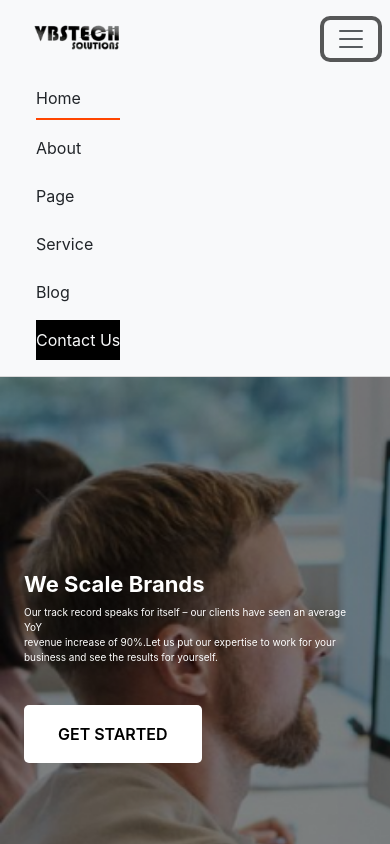
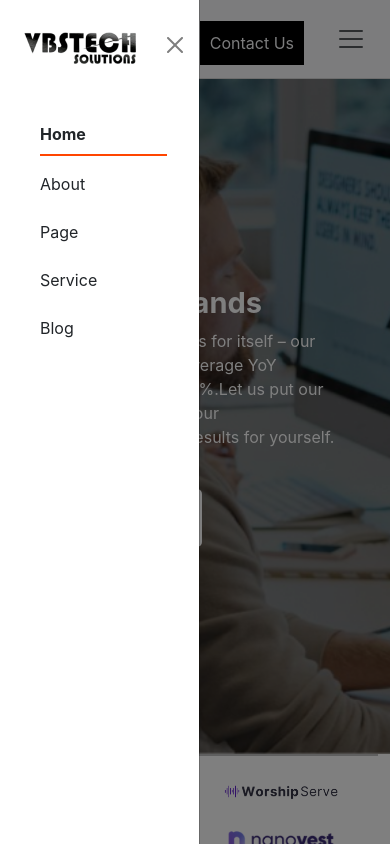
Before and after one commit to bhavuksidhu/VBS-Tech, a React (Create React App) app: page / in a window 390 px wide. Both pictures are taken after a click on the button 351 px from the left and 38 px from the top of the page. Shown: the top 844 px of the page. Built offline with nearby package versions, Linux system fonts and the light colour scheme.

Commit message:
landing page updation

```diff
--- a/src/App.css
+++ b/src/App.css
@@ -262,7 +262,8 @@ margin: 0px 26px 0px 36px !important;
  }
 
  .google img {
-   max-width: 132px;
+   max-width: 169px;
+
  }
 .google h2{
   font-family: adieu light, Sans-serif;
@@ -289,7 +290,7 @@ margin: 0px 26px 0px 36px !important;
   flex: 1 0 140px
 } */
  .advertisment_section {
-   margin-top: 100px;
+   margin-top: 20px;
  }
  .nav-link.active {
   border-bottom: 2px solid orangered; /* Change the color and width as needed */
@@ -441,7 +442,7 @@ margin: 0px 26px 0px 36px !important;
   display: flex;
 }
 .googles img {
-  max-width: 132px;
+  max-width: 170px;
 }
 .elementor-toggle-title{
   font-family: circular air, Sans-serif;
@@ -881,7 +882,7 @@ margin: 0px;
 }
 .google{
   height: 50px ;
-  padding: 20px;
+  /* padding: 20px; */
 }
 .text{
   color: #000;
@@ -1033,7 +1034,8 @@ color: white;
       flex: 1 1 40%; /* Adjust for fewer logos per row on small screens */
     }
     .google img {
-      max-width: 74px;
+      max-width: 122px;
+      object-fit: contain;
     }
     .brand-logo_heading
     {
@@ -1067,7 +1069,106 @@ display: none;
     .brand-logo {
       width: 100px;
     }
+    .containet_holder {
+      padding: 0px;
+  }
   }
 .f6{
 font-size: 1em;
 }
+/* @media (max-width: px) {
+  .google img {
+    max-width: 122px;
+  }
+} */
+
+
+
+
+
+
+
+
+
+
+
+
+
+
+
+
+
+
+
+
+
+
+
+
+
+
+
+
+
+
+
+
+
+
+
+
+
+
+
+
+
+
+
+/* Add this to your CSS file */
+.offcanvas-start {
+  width: 250px; /* Adjust the width as needed */
+}
+
+.offcanvas-title {
+  margin-left: 10px;
+}
+
+.navbar-toggler {
+  border: none;
+}
+
+.navbar-custom {
+  background-color: #f8f9fa; /* Customize as needed */
+}
+
+/* Additional styles for the nav links */
+.nav-link.change {
+  color: #343a40; /* Customize as needed */
+}
+
+.nav-link.change.active {
+  font-weight: bold;
+  color: #000; /* Customize active link color */
+}
+.offcanvas {
+  width: 200px !important;
+}
+@media (max-width:991px) {
+  .btnn {
+    display: none;
+  }
+
+}
+@media (max-width:991px) {
+  .btn1 {
+    display: flex !important;
+  }
+
+}
+.btn1 {
+  display: none;
+  padding: 10px;
+}
+.hww {
+  gap:20px;
+}
--- a/src/Footer/Footer.css
+++ b/src/Footer/Footer.css
@@ -51,3 +51,13 @@
     position: relative;
     top: 5px;
   }
+  .footers_section{
+margin: 3rem;
+padding: 3rem;
+  }
+  @media(max-width:575px){
+    .footers_section{
+        padding: 0px;
+        margin: 0px;
+    }
+}
--- a/src/Footer/Footer.js
+++ b/src/Footer/Footer.js
@@ -5,7 +5,7 @@ export default function Footer() {
   return (
     <div>
      <div class="container-fluid  " style={{backgrounColor: "#FAFAFB"}}>
-    <div class=" p-5 m-5 text-dark">
+    <div class="  footers_section text-dark">
       <div class="row mt-5  text-dark">
         <div class="col-lg-4 mt-5 text-start text-dark col-md-6 col-sm-6 allaresame text-dark mb-5">
           <h5><b>VBSTECH SOLUTIONS</b></h5>
@@ -61,7 +61,7 @@ export default function Footer() {
 
 
          <div >
-         <p className=' mb-0 pj'>Vbs Tech Solution India Pvt Ltd </p>
+         <p className=' mb-0 pj'>Vbs Tech Solutions India Pvt Ltd </p>
             <p className=' mb-0 pj'>Near North Rapid station Opp.</p>
             <p className=' mb-0 pj'>Delhi - Meerut Road</p>
             <p className=' mb-0 pj'>201204</p>
--- a/src/LandingPage/LandingPage.css
+++ b/src/LandingPage/LandingPage.css
@@ -27,26 +27,29 @@
 
 
 .back-ground {
-    height: 100vh;
+    height: 80vh;
     background:
     url('../Images/Frame1.png');   background-size: cover;
     background-repeat: no-repeat;
 }
 
 .h2edit {
-font-size: clamp(22px, 4vw, 44px);
+font-size: clamp(29px, 4vw, 44px);
 font-weight: 700;
 
 }
 .pedit {
-font-size: clamp(10px, 2vw, 16px);
+font-size: clamp(16px, 5vw, 16px);
 font-weight: 400;
 margin-bottom: 0px !important;
 
 }
+
 .home-section{
-    position: relative;
-    top: 23%;
+    width: 100%;
+    height: 100%;
+    display: flex;
+    align-items: center;
 }
 #green1 {
     border-radius: 5px !important;
@@ -60,3 +63,13 @@ margin-bottom: 0px !important;
     width: auto;
     font-weight: 600;
 }
+.imgphoto {
+    width: 100%;
+    height: 100%;
+    max-width: 170px;
+}
+@media(max-width:575px){
+    .rows{
+        margin: 0px !important;
+    }
+}
--- a/src/LandingPage/LandingPage.js
+++ b/src/LandingPage/LandingPage.js
@@ -86,19 +86,19 @@ export default function LandingPage() {
           <div className='d-flex containers'>
 
             <div className='google d-flex align-items-center'>
-              <img src={img2} />
+              <img src={img2} className='imgphoto' />
             </div>
             <div className='google d-flex align-items-center'>
-              <img src={img3} />
+              <img src={img3} className='imgphoto' />
             </div>
             <div className='google d-flex align-items-center'>
-              <img src={img4} />
+              <img src={img4} className='imgphoto'/>
             </div>
             <div className='google d-flex align-items-center'>
-              <img src={img5} />
+              <img src={img5} className='imgphoto' />
             </div>
             <div className='google d-flex align-items-center'>
-              <img src={img6} />
+              <img src={img6} className='imgphoto' />
             </div>
           </div>
 
@@ -500,10 +500,10 @@ export default function LandingPage() {
           <div class="col-lg-6 col-md-6 mt-5">
             <div class="">
               <div class="row g-0">
-                <div class="col-lg-4 col-md-12 col-sm-12">
+                <div class="col-lg-4 col-md-12 col-sm-6">
                   <img src={img21} class="rounded-start rs" alt="..." />
                 </div>
-                <div class="col-lg-8 col-md-12 col-sm-12  column">
+                <div class="col-lg-8 col-md-12 col-sm-6  column">
                   <div class="card-body text-start">
                     <div>
                       {[1, 2, 3, 4, 5].map((star, index) => {
@@ -534,10 +534,10 @@ export default function LandingPage() {
           <div class="col-lg-6 col-md-6 mt-5">
             <div class=" ">
               <div class="row g-0">
-                <div class="col-lg-4 col-md-12 col-sm-12">
+                <div class="col-lg-4 col-md-12 col-sm-6">
                   <img src={img22} class="rounded-start rs" alt="..." />
                 </div>
-                <div class="col-lg-8 col-md-12 col-sm-12 column">
+                <div class="col-lg-8 col-md-12 col-sm-6 column">
                   <div class="card-body text-start">
                     <div>
                       {[1, 2, 3, 4, 5].map((star, index) => {
--- a/src/Navbar/Navbar.js
+++ b/src/Navbar/Navbar.js
@@ -8,12 +8,17 @@ function Navbar() {
       <nav className="navbar navbar-expand-lg navbar-light bg-light navbar-custom">
         <div className="container-fluid">
           <a className="navbar-brand" href="/">
-            <img src={img1} className="ms-3 mb-2" alt="" style={{ width: "100px" }} />
+            <img src={img1} className="ms-3 mb-2 " alt="Logo" style={{ width: "100px" }} />
           </a>
-          <button className="navbar-toggler" type="button" data-bs-toggle="collapse" data-bs-target="#navbarSupportedContent" aria-controls="navbarSupportedContent" aria-expanded="false" aria-label="Toggle navigation" style={{ border: "none" }}>
+
+        <div className='d-flex hww'>
+        <NavLink className="nav-link change text-light btn1  ms-4 mt-2 btnn" style={{ backgroundColor: "black" }} to="/contactus" activeClassName="active">Contact Us</NavLink>
+        <button className="navbar-toggler" type="button" data-bs-toggle="offcanvas" data-bs-target="#offcanvasNavbar" aria-controls="offcanvasNavbar" style={{ border: "none" }}>
             <span className="navbar-toggler-icon"></span>
           </button>
-          <div className="collapse navbar-collapse mes" id="navbarSupportedContent">
+          </div>
+
+          <div className="collapse navbar-collapse justify-content-end" id="navbarSupportedContent">
             <ul className="navbar-nav mb-2 mb-lg-0">
               <li className="nav-item ms-4 mt-2">
                 <NavLink className="nav-link change text-dark" to="/" exact activeClassName="active">Home</NavLink>
@@ -31,12 +36,40 @@ function Navbar() {
                 <NavLink className="nav-link change text-dark" to="/merkto" activeClassName="active">Blog</NavLink>
               </li>
               <li className="nav-item ms-4 mt-2">
-                <NavLink className="nav-link change text-light" style={{backgroundColor : "black"}} to="/contactus" activeClassName="active">Contact Us</NavLink>
+                <NavLink className="nav-link change text-light" style={{ backgroundColor: "black" }} to="/contactus" activeClassName="active">Contact Us</NavLink>
               </li>
             </ul>
           </div>
         </div>
       </nav>
+      <div className="offcanvas offcanvas-start" tabIndex="-1" id="offcanvasNavbar" aria-labelledby="offcanvasNavbarLabel">
+        <div className="offcanvas-header">
+          <img src={img1}/>
+          <button type="button" className="btn-close text-reset" data-bs-dismiss="offcanvas" aria-label="Close"></button>
+        </div>
+        <div className="offcanvas-body">
+          <ul className="navbar-nav justify-content-end flex-grow-1 pe-3">
+            <li className="nav-item ms-4 mt-2">
+              <NavLink className="nav-link change text-dark" to="/" exact activeClassName="active">Home</NavLink>
+            </li>
+            <li className="nav-item ms-4 mt-2">
+              <NavLink className="nav-link change text-dark" to="/socialmedia" activeClassName="active">About</NavLink>
+            </li>
+            <li className="nav-item ms-4 mt-2">
+              <NavLink className="nav-link change text-dark" to="/paidsearch" activeClassName="active">Page</NavLink>
+            </li>
+            <li className="nav-item ms-4 mt-2">
+              <NavLink className="nav-link change text-dark" to="/webdesign" activeClassName="active">Service</NavLink>
+            </li>
+            <li className="nav-item ms-4 mt-2">
+              <NavLink className="nav-link change text-dark" to="/merkto" activeClassName="active">Blog</NavLink>
+            </li>
+            <li className="nav-item ms-4 mt-2 btnn">
+              <NavLink className="nav-link change text-light" style={{ backgroundColor: "black" }} to="/contactus" activeClassName="active">Contact Us</NavLink>
+            </li>
+          </ul>
+        </div>
+      </div>
     </>
   );
 }
```
